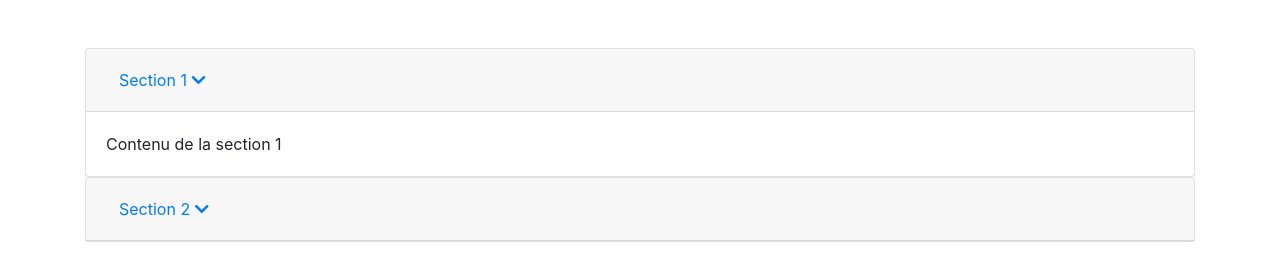
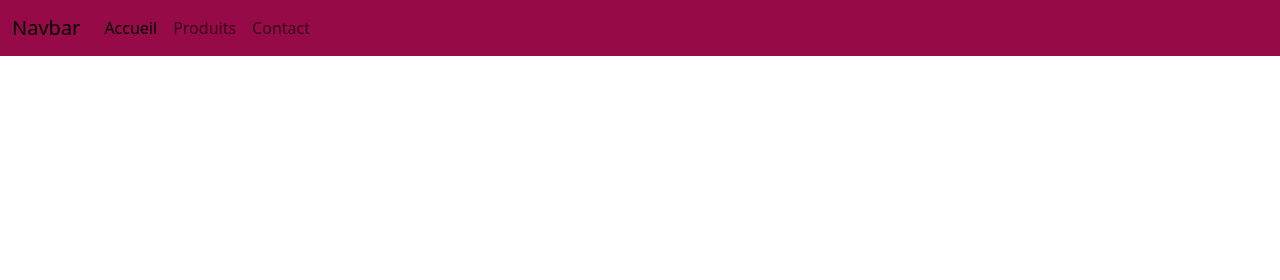
Before and after one commit to VHgfx/tp_git, a plain HTML site: page index.html in a window 1280 px wide. Drawn offline with nearby package versions, Linux system fonts and the light colour scheme.

Commit message:
Barre de navigation

```diff
--- a/index.html
+++ b/index.html
@@ -1,67 +1,35 @@
-<!DOCTYPE html>
-<html lang="en">
-<head>
-  <meta charset="UTF-8">
-  <meta name="viewport" content="width=device-width, initial-scale=1, shrink-to-fit=no">
-  <link rel="stylesheet" href="https://stackpath.bootstrapcdn.com/bootstrap/4.3.1/css/bootstrap.min.css">
-  <link rel="stylesheet" href="https://cdnjs.cloudflare.com/ajax/libs/font-awesome/5.15.1/css/all.min.css">
-  <title>Menu Accordéon Bootstrap</title>
-</head>
-<body>
-    <header>
-
-    </header>
-<main>
-    <section>
-
-<div class="container mt-5">
-    <div id="accordion">
-      <!-- Panneau 1 -->
-      <div class="card">
-        <div class="card-header" id="headingOne">
-          <h5 class="mb-0">
-            <button class="btn btn-link" data-toggle="collapse" data-target="#collapseOne" aria-expanded="true" aria-controls="collapseOne">
-              Section 1 <i class="fas fa-chevron-down"></i>
-            </button>
-          </h5>
-        </div>
-
-        <div id="collapseOne" class="collapse show" aria-labelledby="headingOne" data-parent="#accordion">
-          <div class="card-body">
-            Contenu de la section 1
+<!doctype html>
+<html lang="fr">
+  <head>
+    <meta charset="utf-8">
+    <meta name="viewport" content="width=device-width, initial-scale=1">
+    <link rel="stylesheet" href="style.css">
+    <title>Exercice GIT</title>
+    <link href="https://cdn.jsdelivr.net/npm/bootstrap@5.3.2/dist/css/bootstrap.min.css" rel="stylesheet" integrity="sha384-T3c6CoIi6uLrA9TneNEoa7RxnatzjcDSCmG1MXxSR1GAsXEV/Dwwykc2MPK8M2HN" crossorigin="anonymous">
+  </head>
+  <body>
+    <nav class="navbar navbar-expand-lg">
+        <div class="container-fluid">
+          <a class="navbar-brand" href="#">Navbar</a>
+          <button class="navbar-toggler" type="button" data-bs-toggle="collapse" data-bs-target="#navbarNav" aria-controls="navbarNav" aria-expanded="false" aria-label="Toggle navigation">
+            <span class="navbar-toggler-icon"></span>
+          </button>
+          <div class="collapse navbar-collapse" id="navbarNav">
+            <ul class="navbar-nav">
+              <li class="nav-item">
+                <a class="nav-link active" aria-current="page" href="#">Accueil</a>
+              </li>
+              <li class="nav-item">
+                <a class="nav-link" href="#">Produits</a>
+              </li>
+              <li class="nav-item">
+                <a class="nav-link" href="#">Contact</a>
+              </li>
+            </ul>
           </div>
         </div>
-      </div>
+      </nav>
 
-      <!-- Panneau 2 -->
-      <div class="card">
-        <div class="card-header" id="headingTwo">
-          <h5 class="mb-0">
-            <button class="btn btn-link collapsed" data-toggle="collapse" data-target="#collapseTwo" aria-expanded="false" aria-controls="collapseTwo">
-              Section 2 <i class="fas fa-chevron-down"></i>
-            </button>
-          </h5>
-        </div>
-        <div id="collapseTwo" class="collapse" aria-labelledby="headingTwo" data-parent="#accordion">
-          <div class="card-body">
-            Contenu de la section 2
-          </div>
-        </div>
-      </div>
-
-      <!-- Ajoutez d'autres sections selon vos besoins -->
-
-    </div>
-  </div>
-    </section>
-</main>
-
-<footer>
-
-</footer>
-<script src="https://code.jquery.com/jquery-3.3.1.slim.min.js"></script>
-<script src="https://cdnjs.cloudflare.com/ajax/libs/popper.js/1.14.7/umd/popper.min.js"></script>
-<script src="https://stackpath.bootstrapcdn.com/bootstrap/4.3.1/js/bootstrap.min.js"></script>
-
-</body>
+    <script src="https://cdn.jsdelivr.net/npm/bootstrap@5.3.2/dist/js/bootstrap.bundle.min.js" integrity="sha384-C6RzsynM9kWDrMNeT87bh95OGNyZPhcTNXj1NW7RuBCsyN/o0jlpcV8Qyq46cDfL" crossorigin="anonymous"></script>
+  </body>
 </html>
--- a/style.css
+++ b/style.css
@@ -0,0 +1,3 @@
+.navbar{
+    background: #960a48;
+}
```
